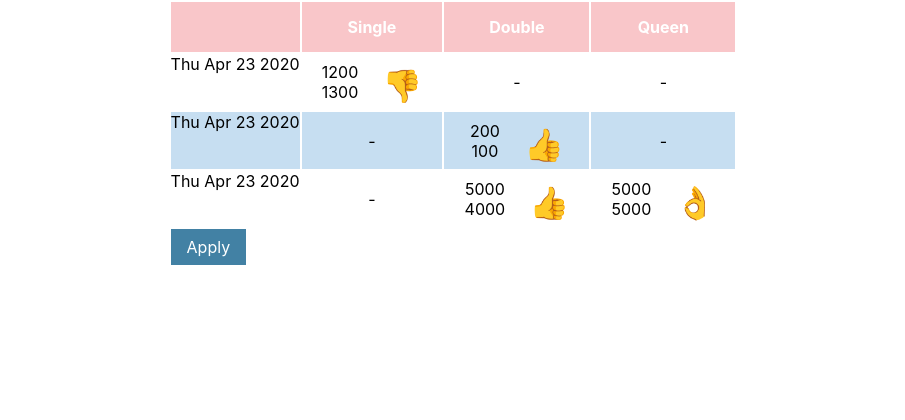
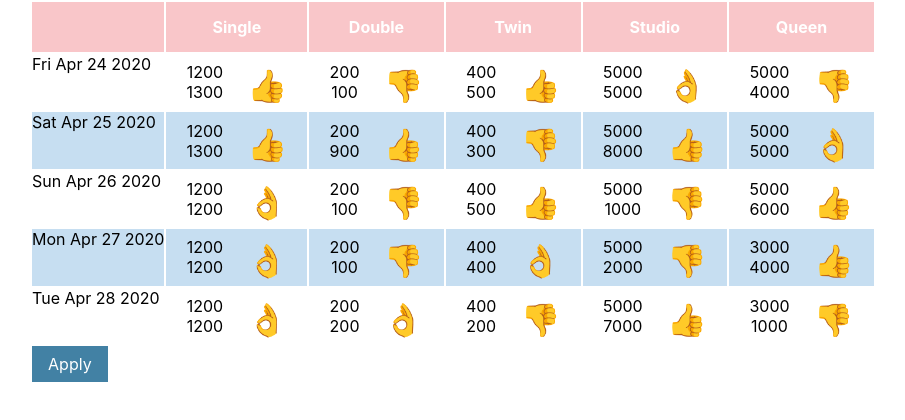
Before and after one commit to dslvt/front_test_task, a React (Create React App) app: page / in a window 1280 px wide. Shown: the top 420 px of the page, without its empty margins (187-1092 px from the left). Built offline with nearby package versions, Linux system fonts and the light colour scheme.

Commit message:
added content

```diff
--- a/src/App.js
+++ b/src/App.js
@@ -43,11 +43,10 @@ class Table extends React.Component{
 
     console.log(tableHeader, firstRow)
 
-    let tableData = [...Array(tableHeader.length)].map(e => Array(firstRow.length));
-    for(let i = 0; i < tableHeader.length; i++){
-      for(let j = 0; j < firstRow.length; j++){
-        let res = this.state.data.filter((d) => d.category === tableHeader[i])
-        res = res.filter((d) => d.date === firstRow[j]);
+    let tableData = [...Array(firstRow.length)].map(e => Array(tableHeader.length));
+    for(let i = 0; i < firstRow.length; i++){
+      for(let j = 0; j < tableHeader.length; j++){
+        let res = this.state.data.filter((d) => d.category === tableHeader[j]).filter((d) => d.date === firstRow[i]);
         if(res.length !== 0){
           tableData[i][j] = res[0];
         }else{
--- a/src/TableCard.css
+++ b/src/TableCard.css
@@ -16,9 +16,8 @@
 }
 
 .checkedCard{
-  margin: -2px;
   background-color: beige;
-  border:2px solid #E0E0CC
+  outline:2px solid #E0E0CC
 }
 
 .hoveredCard{
--- a/src/TableCard.js
+++ b/src/TableCard.js
@@ -10,9 +10,9 @@ class TableCard extends React.Component{
 
     render(){
         let sign = "";
-        if (this.state.cur_price > this.state.rec_price){
+        if (this.state.cur_price < this.state.rec_price){
             sign = "👍";
-        }else if (this.state.cur_price < this.state.rec_price){
+        }else if (this.state.cur_price > this.state.rec_price){
             sign = "👎";
         }else{
             sign = "👌";
--- a/src/data.js
+++ b/src/data.js
@@ -4,29 +4,176 @@ let data = [
         category: "Single",
         current_price: 1200,
         recommend_price: 1300,
-        date: 1587669180804
+        date: 1587686400000
     },
     {
         id: 2,
         category: "Double",
         current_price: 200,
         recommend_price: 100,
-        date: 1587669236178
+        date: 1587686400000
     },
     {
         id: 3,
+        category: "Twin",
+        current_price: 400,
+        recommend_price: 500,
+        date: 1587686400000
+    },
+    {
+        id: 4,
+        category: "Studio",
+        current_price: 5000,
+        recommend_price: 5000,
+        date: 1587686400000
+    },
+    {
+        id: 5,
+        category: "Queen",
+        current_price: 5000,
+        recommend_price: 4000,
+        date: 1587686400000
+    },
+    {
+        id: 6,
+        category: "Single",
+        current_price: 1200,
+        recommend_price: 1300,
+        date: 1587772800000
+    },
+    {
+        id: 7,
+        category: "Double",
+        current_price: 200,
+        recommend_price: 900,
+        date: 1587772800000
+    },
+    {
+        id: 8,
+        category: "Twin",
+        current_price: 400,
+        recommend_price: 300,
+        date: 1587772800000
+    },
+    {
+        id: 9,
+        category: "Studio",
+        current_price: 5000,
+        recommend_price: 8000,
+        date: 1587772800000
+    },
+    {
+        id: 10,
         category: "Queen",
         current_price: 5000,
         recommend_price: 5000,
-        date: 1587669283015
+        date: 1587772800000
     },
     {
-        id: 4,
+        id: 11,
+        category: "Single",
+        current_price: 1200,
+        recommend_price: 1200,
+        date: 1587859200000
+    },
+    {
+        id: 12,
+        category: "Double",
+        current_price: 200,
+        recommend_price: 100,
+        date: 1587859200000
+    },
+    {
+        id: 13,
+        category: "Twin",
+        current_price: 400,
+        recommend_price: 500,
+        date: 1587859200000
+    },
+    {
+        id: 14,
+        category: "Studio",
+        current_price: 5000,
+        recommend_price: 1000,
+        date: 1587859200000
+    },
+    {
+        id: 15,
         category: "Queen",
         current_price: 5000,
+        recommend_price: 6000,
+        date: 1587859200000
+    },
+    {
+        id: 16,
+        category: "Single",
+        current_price: 1200,
+        recommend_price: 1200,
+        date: 1587945600000
+    },
+    {
+        id: 17,
+        category: "Double",
+        current_price: 200,
+        recommend_price: 100,
+        date: 1587945600000
+    },
+    {
+        id: 18,
+        category: "Twin",
+        current_price: 400,
+        recommend_price: 400,
+        date: 1587945600000
+    },
+    {
+        id: 19,
+        category: "Studio",
+        current_price: 5000,
+        recommend_price: 2000,
+        date: 1587945600000
+    },
+    {
+        id: 20,
+        category: "Queen",
+        current_price: 3000,
         recommend_price: 4000,
-        date: 1587669236178
-    }
+        date: 1587945600000
+    },
+    {
+        id: 21,
+        category: "Single",
+        current_price: 1200,
+        recommend_price: 1200,
+        date: 1588032000000
+    },
+    {
+        id: 22,
+        category: "Double",
+        current_price: 200,
+        recommend_price: 200,
+        date: 1588032000000
+    },
+    {
+        id: 23,
+        category: "Twin",
+        current_price: 400,
+        recommend_price: 200,
+        date: 1588032000000
+    },
+    {
+        id: 24,
+        category: "Studio",
+        current_price: 5000,
+        recommend_price: 7000,
+        date: 1588032000000
+    },
+    {
+        id: 25,
+        category: "Queen",
+        current_price: 3000,
+        recommend_price: 1000,
+        date: 1588032000000
+    },
 ]
 
 export default data;
```
